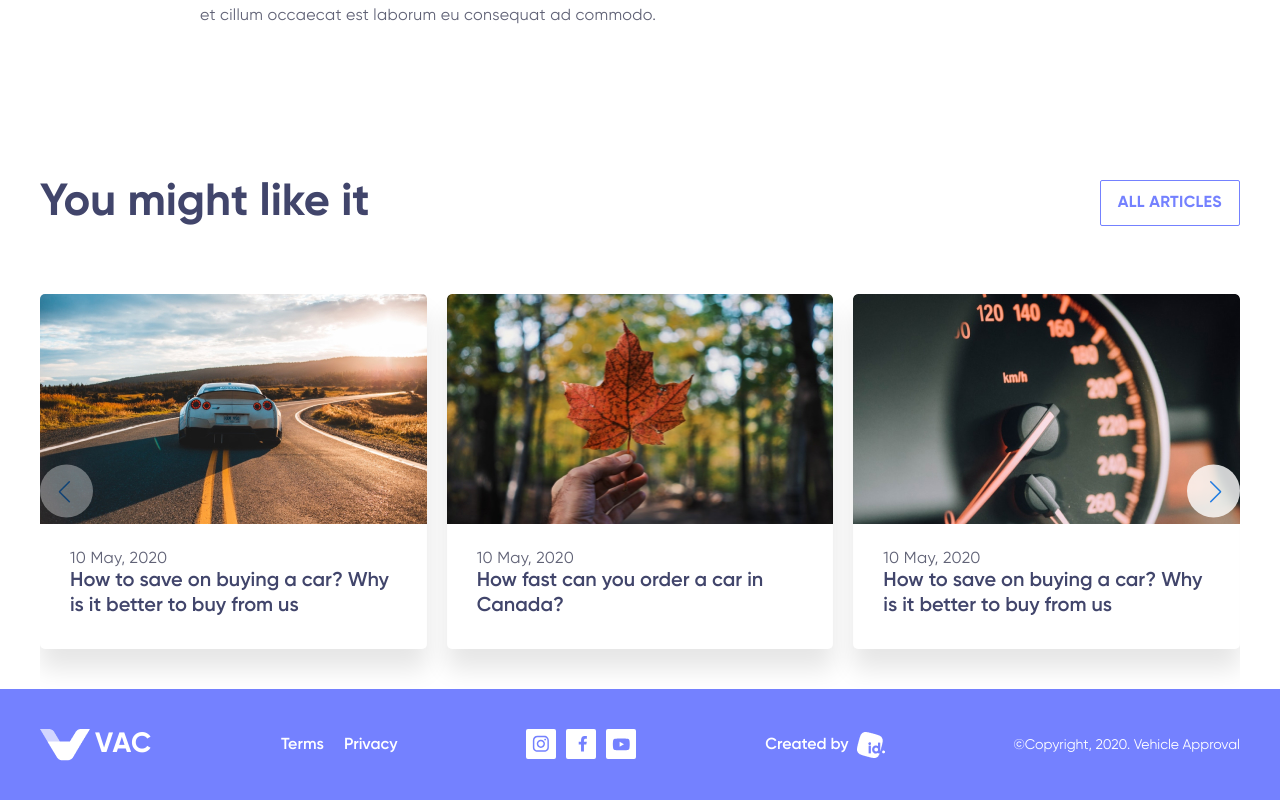
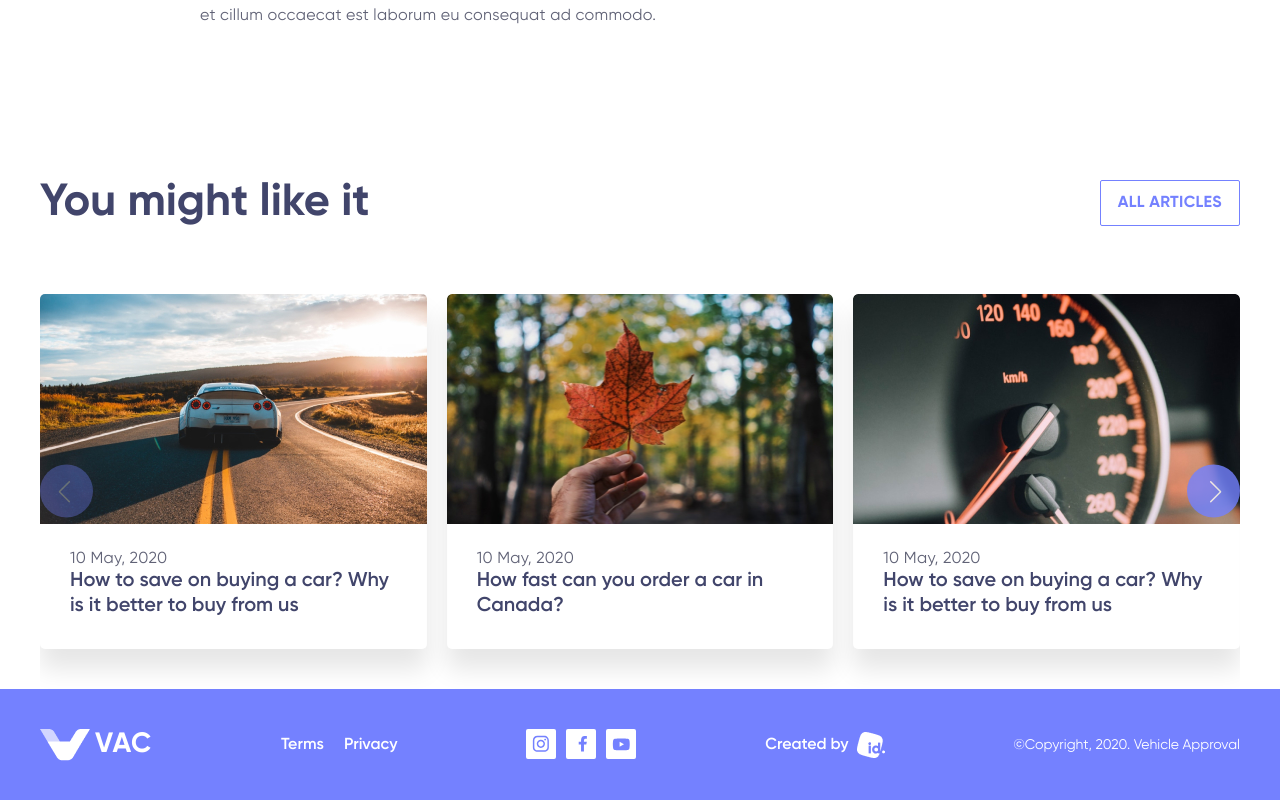
Before and after one commit to M1nt-y/vue-vac, a Vue app: page /blog/1 in a window 1280 px wide. Shown: the part 1718-2518 px from the top of the page. Built offline with nearby package versions, Linux system fonts and the light colour scheme.

Commit message:
swiper content fix

```diff
--- a/src/components/ArticleSuggestion.vue
+++ b/src/components/ArticleSuggestion.vue
@@ -8,6 +8,7 @@
       </router-link>
     </div>
     <swiper
+        class="suggestions-swiper"
         :slides-per-view="1"
         :slides-per-group="1"
         :space-between="20"
@@ -107,7 +108,7 @@ export default {
 </style>
 
 <style>
-.swiper-wrapper {
+.suggestions-swiper .swiper-wrapper {
   margin-bottom: 40px;
 }
 .swiper-button-next, .swiper-button-prev {
@@ -136,8 +137,8 @@ export default {
   transform: translateX(-45%);
 }
 
-.suggestions .swiper-button-next,
-.suggestions .swiper-button-prev {
+.suggestions-swiper .swiper-button-next,
+.suggestions-swiper .swiper-button-prev {
   background: #7481FF;
   color: #FFFFFF;
 }
```
